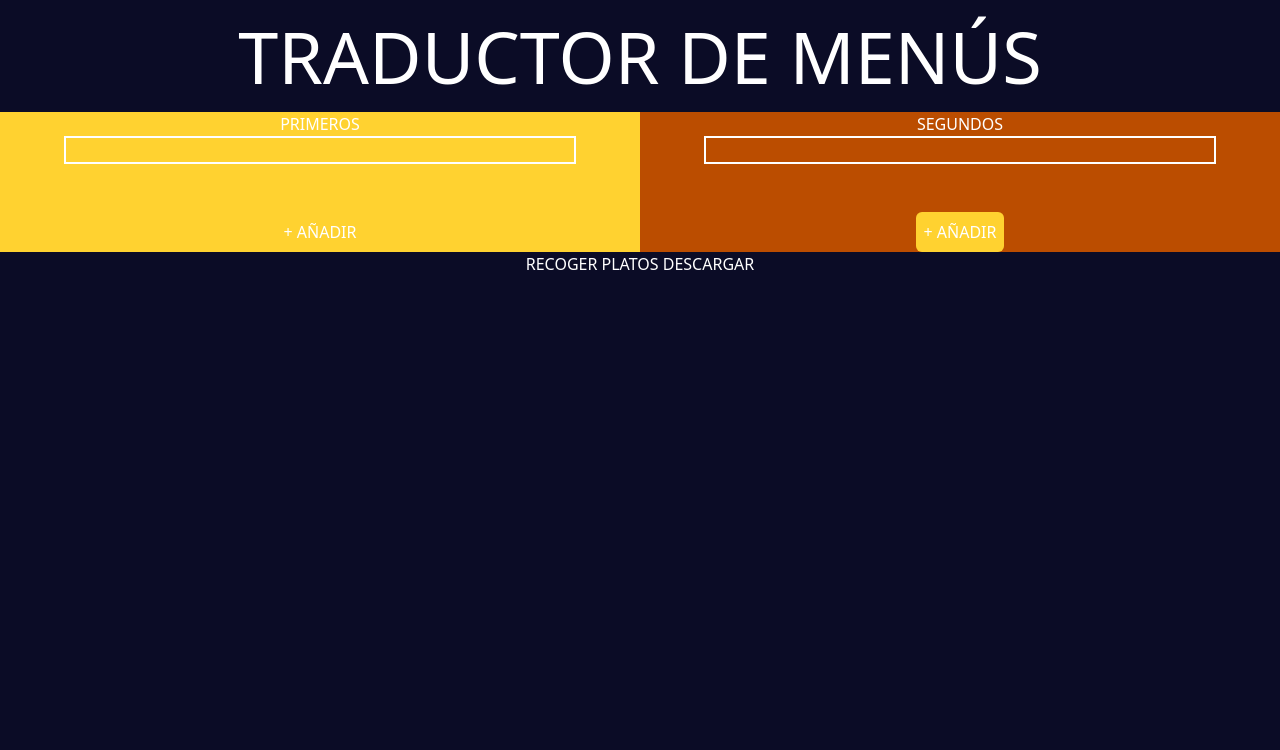
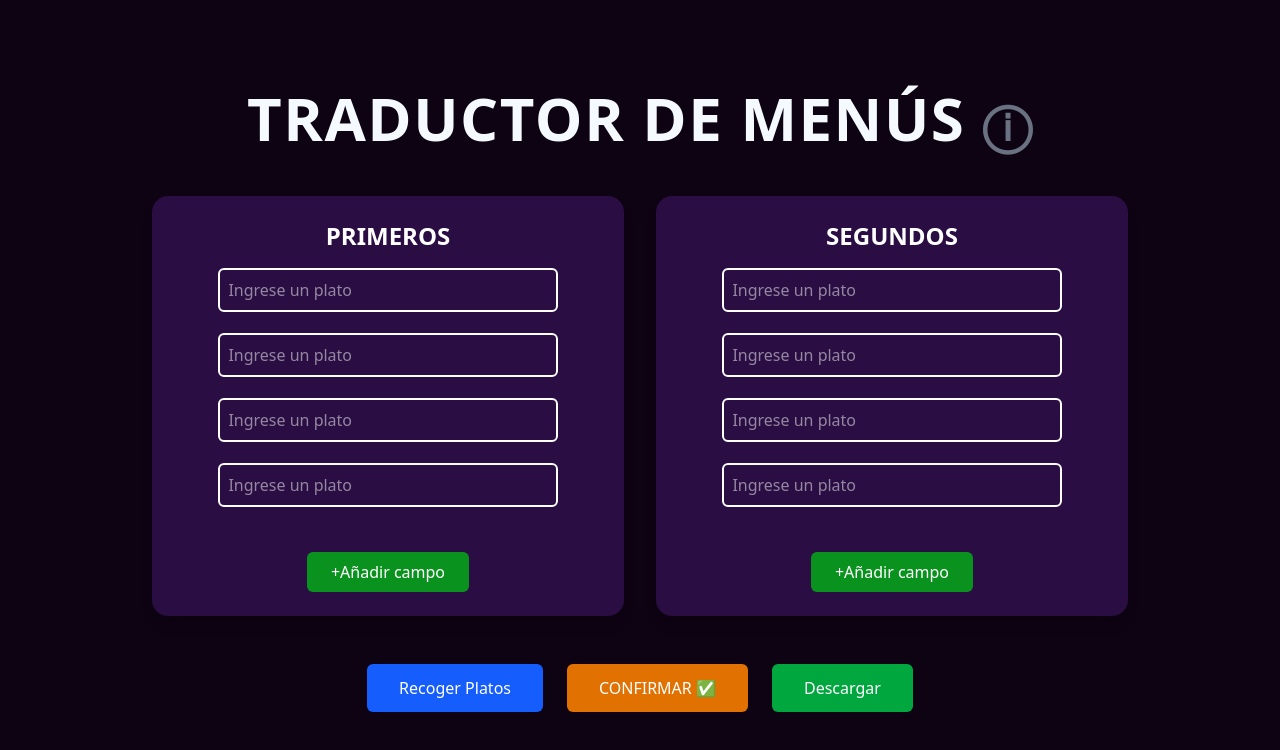
Before and after one commit to Adam-JB5/TraduccionMenu, a website built with Vite: page index.html in a window 1280 px wide. Built offline with nearby package versions, Linux system fonts and the light colour scheme.

Commit message:
Diseño de la aplicacion modificado tambien se ha cambiado la logica del append de los iniputs

```diff
--- a/index.html
+++ b/index.html
@@ -11,32 +11,62 @@
 	<script type="module" src="/src/documento.ts"></script>
 </head>
 
-<body class="bg-[#0b0c26]">
-	<div class="h-full w-full text-white text-center">
-		<h1 class="text-7xl py-5">TRADUCTOR DE MENÚS</h1>
+<body class="bg-[#0d0312] text-[#F4FAFF] min-h-screen flex flex-col items-center justify-center font-sans">
+	<main class="w-full max-w-5xl px-6 py-10">
+		<h1 class="text-5xl lg:text-6xl font-bold text-center mb-12 tracking-wide">TRADUCTOR DE MENÚS <span class="text-4xl lg:text-5xl text-gray-500">ⓘ</span></h1>
 
-		<div class="w-full flex justify-center items-center">
-			<div class="bg-amber-300 w-1/2 flex flex-col justify-center items-center">
-				<h2>PRIMEROS</h2>
-
-				<input class="primerPlato" type="text">
-
-				<button id="annadirPrimero" class="bg-amber-300 rounded-md p-2 mt-4">+ AÑADIR</button>
+		<section class="grid grid-cols-1 md:grid-cols-2 gap-8">
+			<!-- Primeros -->
+			<div class="bg-[#2a0e43] text-white rounded-2xl shadow-lg p-6 flex flex-col items-center">
+				<h2 class="text-2xl font-semibold mb-4">PRIMEROS</h2>
+				<div id="divInputsPrimeros" class="w-full space-y-3 text-center">
+					<input
+						class="primerPlato w-full p-2 rounded-md border border-gray-300 focus:outline-none focus:ring-2 focus:ring-amber-500"
+						type="text" placeholder="Ingrese un plato">
+					<input
+						class="primerPlato w-full p-2 rounded-md border border-gray-300 focus:outline-none focus:ring-2 focus:ring-amber-500"
+						type="text" placeholder="Ingrese un plato">
+					<input
+						class="primerPlato w-full p-2 rounded-md border border-gray-300 focus:outline-none focus:ring-2 focus:ring-amber-500"
+						type="text" placeholder="Ingrese un plato">
+					<input
+						class="primerPlato w-full p-2 rounded-md border border-gray-300 focus:outline-none focus:ring-2 focus:ring-amber-500"
+						type="text" placeholder="Ingrese un plato">
+				</div>
+				<button id="annadirPrimero" class="mt-6 bg-[#0a921e] text-white px-6 py-2 rounded-md hover:bg-[#306d3a] active:scale-125 active:bg-[#18351c] transition">+Añadir campo</button>
 			</div>
 
-			<div class="bg-amber-700 w-1/2 flex flex-col justify-center items-center">
-				<h2>SEGUNDOS</h2>
+			<!-- Segundos -->
+			<div class="bg-[#2a0e43] text-white rounded-2xl shadow-lg p-6 flex flex-col items-center">
+				<h2 class="text-2xl font-semibold mb-4">SEGUNDOS</h2>
+				<div id="divInputsSegundos" class="w-full space-y-3 text-center">
+					<input
+						class="segundoPlato w-full p-2 rounded-md border border-amber-500 focus:outline-none focus:ring-2 focus:ring-amber-300"
+						type="text" placeholder="Ingrese un plato">
+					<input
+						class="segundoPlato w-full p-2 rounded-md border border-amber-500 focus:outline-none focus:ring-2 focus:ring-amber-300"
+						type="text" placeholder="Ingrese un plato">
+					<input
+						class="segundoPlato w-full p-2 rounded-md border border-amber-500 focus:outline-none focus:ring-2 focus:ring-amber-300"
+						type="text" placeholder="Ingrese un plato">
+					<input
+						class="segundoPlato w-full p-2 rounded-md border border-amber-500 focus:outline-none focus:ring-2 focus:ring-amber-300"
+						type="text" placeholder="Ingrese un plato">
+				</div>
+				<button id="annadirSegundo" class="mt-6 bg-[#0a921e] text-white px-6 py-2 rounded-md hover:bg-[#306d3a] active:scale-125 active:bg-[#18351c] transition">+Añadir campo</button>
+			</div>
+		</section>
 
-				<input class="segundoPlato" type="text">
-
-				<button id="annadirSegundo" class="bg-amber-300 rounded-md p-2 mt-4">+ AÑADIR</button>
-			</div>
+		<!-- Botones Inferiores -->
+		<div class="mt-12 flex flex-col sm:flex-row items-center justify-center gap-6">
+			<button id="recogerPlatos"
+				class="bg-blue-600 hover:bg-blue-700 text-white px-8 py-3 rounded-md transition">Recoger Platos</button>
+				<button id="recogerPlatos"
+				class="bg-amber-600 hover:bg-amber-700 text-white px-8 py-3 rounded-md transition">CONFIRMAR ✅</button>
+			<button id="descargarMenu"
+				class="bg-green-600 hover:bg-green-700 text-white px-8 py-3 rounded-md transition">Descargar</button>
 		</div>
-
-		<button id="recogerPlatos">RECOGER PLATOS</button>
-
-		<button id="descargarMenu">DESCARGAR</button>
-	</div>
+	</main>
 </body>
 
 </html>
--- a/src/main.js
+++ b/src/main.js
@@ -16,7 +16,10 @@ function inicio() {
 	});
 
 	function annadirCampo(cat, boton) {
+		/* Campos maximos */
 		let maxCampos = 6;
+
+		/* Clase que se añade segun es se pasa por argumento primero */
 		let clase = cat === "primero" ? "primerPlato" : "segundoPlato";
 		let camposActuales = document.querySelectorAll("." + clase).length;
 
@@ -31,8 +34,15 @@ function inicio() {
 
 		let input = document.createElement("input");
 		input.classList.add(clase);
+		input.classList.add("w-full", "p-2", "rounded-md", "border", "border-gray-300", "focus:outline-none", "focus:ring-2", "focus:ring-amber-500");
+		input.setAttribute("placeholder", "Ingrese un plato");
 
-		boton.parentNode.insertBefore(input, boton);
+
+		if (cat === "primero") {
+			document.getElementById("divInputsPrimeros").appendChild(input);
+		} else {
+			document.getElementById("divInputsSegundos").appendChild(input);
+		}
 	}
 
 	botonRecogerPlatos.addEventListener("click", () => {
--- a/src/style.css
+++ b/src/style.css
@@ -12,6 +12,7 @@ input {
 .botonDesactivado {
 	background-color: #ccc !important;
 	cursor: not-allowed;
+  color: white;
 }
 
 
```
